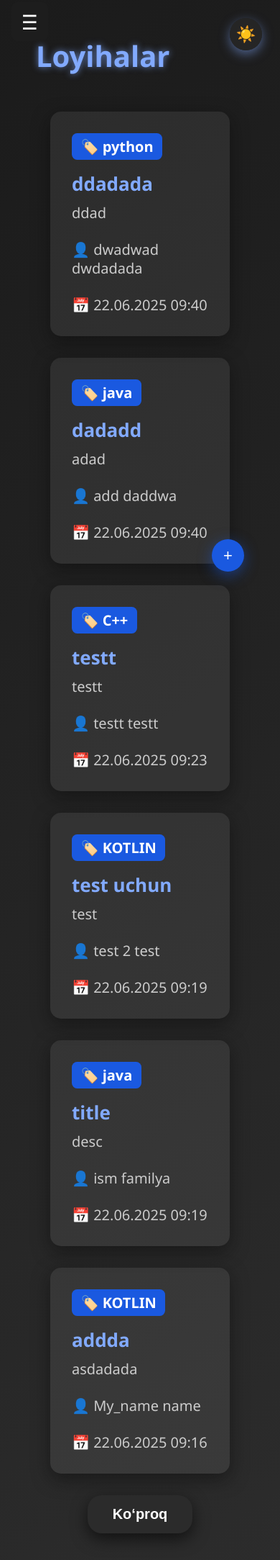
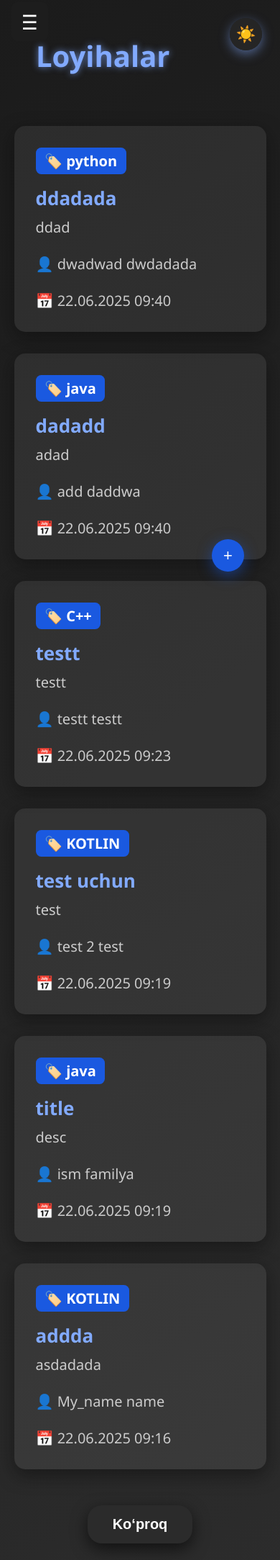
Before and after one commit to takhirovbunyad/UzDevHub, a Django app: page /projects/ in a window 390 px wide. Shown: the top 2167 px of the page at 72% size. Run offline with Django 5.2, Linux system fonts and the light colour scheme; data comes from the database, SQL or seed files in the repository.

Commit message:
fixed projects card size

```diff
--- a/static/css/projects.css
+++ b/static/css/projects.css
@@ -447,24 +447,27 @@ body.light-mode #submit-btn {
     transform: translateX(0);
   }
 
-  /* Project grid bitta ustunga tushadi */
+@media (max-width: 768px) {
   .project-grid {
     grid-template-columns: 1fr !important;
+    padding: 1rem;
     gap: 1.5rem;
-    max-width: 100%;
-    padding: 0 1rem;
-    justify-items: center; /* cardlarni markazga joylash */
+    justify-content: center;
+    justify-items: center;
   }
 
-  /* Project card o'lchamini biroz kichraytirish */
   .project-card {
-    width: 100%;
-    max-width: 400px;
+    width: 90vw;
+    max-width: none;
     padding: 1.5rem;
     font-size: 0.9rem;
+    margin: 0 auto;
     border-radius: 15px;
     box-shadow: 0 8px 24px rgba(10, 10, 10, 0.5);
+    box-sizing: border-box;
   }
+}
+
 
   /* Carddagi sarlavha va matnlarni kichraytirish */
   .project-card h3 {
```
